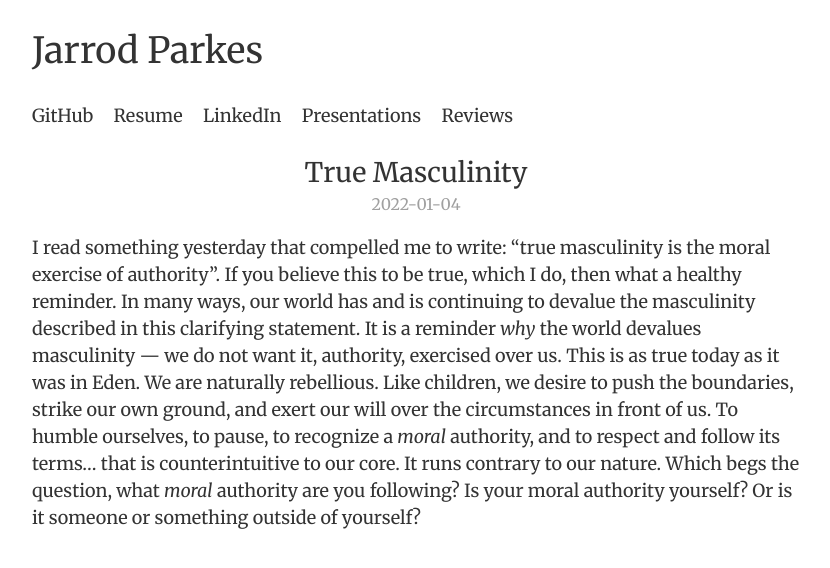
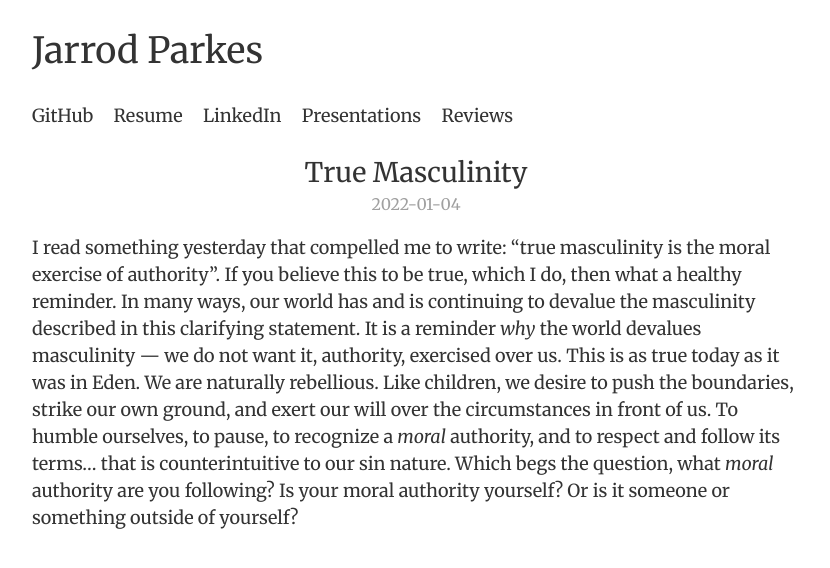
Before and after one commit to jarrodparkes/jarrodparkes.github.io, a Jekyll site: the page built from _posts/2022-01-04-true-masculinity.md, in a window 1280 px wide. Shown: the top 568 px of the page, without its empty margins (224-1054 px from the left). Built offline with Jekyll 4.4.1, drawn with Linux system fonts in a browser that asks for light colours.

Commit message:
fix(master): revise true masc post

```diff
--- a/_posts/2022-01-04-true-masculinity.md
+++ b/_posts/2022-01-04-true-masculinity.md
@@ -5,4 +5,4 @@ date: 2022-01-04
 tags: journal
 ---
 
-I read something yesterday that compelled me to write: "true masculinity is the moral exercise of authority". If you believe this to be true, which I do, then what a healthy reminder. In many ways, our world has and is continuing to devalue the masculinity described in this clarifying statement. It is a reminder _why_ the world devalues masculinity — we do not want it, authority, exercised over us. This is as true today as it was in Eden. We are naturally rebellious. Like children, we desire to push the boundaries, strike our own ground, and exert our will over the circumstances in front of us. To humble ourselves, to pause, to recognize a _moral_ authority, and to respect and follow its terms… that is counterintuitive to our core. It runs contrary to our nature. Which begs the question, what _moral_ authority are you following? Is your moral authority yourself? Or is it someone or something outside of yourself?
+I read something yesterday that compelled me to write: "true masculinity is the moral exercise of authority". If you believe this to be true, which I do, then what a healthy reminder. In many ways, our world has and is continuing to devalue the masculinity described in this clarifying statement. It is a reminder _why_ the world devalues masculinity — we do not want it, authority, exercised over us. This is as true today as it was in Eden. We are naturally rebellious. Like children, we desire to push the boundaries, strike our own ground, and exert our will over the circumstances in front of us. To humble ourselves, to pause, to recognize a _moral_ authority, and to respect and follow its terms… that is counterintuitive to our sin nature. Which begs the question, what _moral_ authority are you following? Is your moral authority yourself? Or is it someone or something outside of yourself?
```
